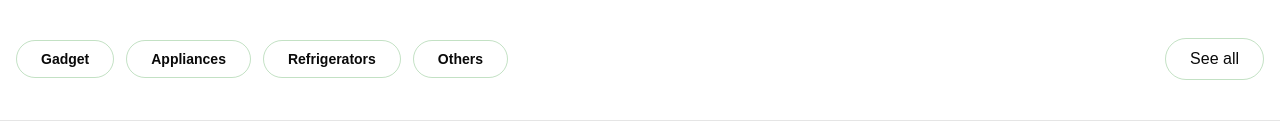
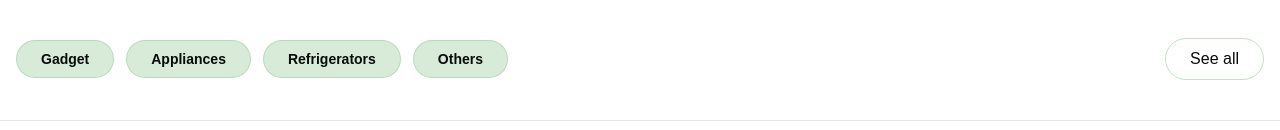
Before and after one commit to Roshen-Perera/nintrix-app, a Next.js app: page / in a window 1280 px wide. Shown: the part 330-460 px from the top of the page. Built offline with nearby package versions, Linux system fonts and the light colour scheme; no server answers.

Commit message:
fix: update button class for HomeTabBar to improve styling and ensure category selection works correctly

```diff
--- a/components/HomeTabBar.tsx
+++ b/components/HomeTabBar.tsx
@@ -14,7 +14,8 @@ const HomeTabBar = ({ selectedCategory, onCategorySelect }: Props) => {
         {productType?.map((item) => (
           <button
             key={item?.title}
-            className={`border border-shop_light_green/30 px-4 py-1.5 md:px-6 md:py-2 rounded-full hover:bg-shop_light_green hover:border-shop_light_green hover:text-white hoverEffect`}
+            className={`border border-shop_light_green/20 px-4 py-1.5 md:px-6 md:py-2 rounded-full hover:bg-shop_light_green hover:border-shop_light_green hover:text-white hoverEffect ${selectedCategory === item?.title ? 'bg-shop_light_green text-white border-shop_light_green' : 'bg-shop_light_green/20'}`}
+            onClick={() => onCategorySelect && onCategorySelect(item?.title)}
           >
             {item?.title}
           </button>
```
